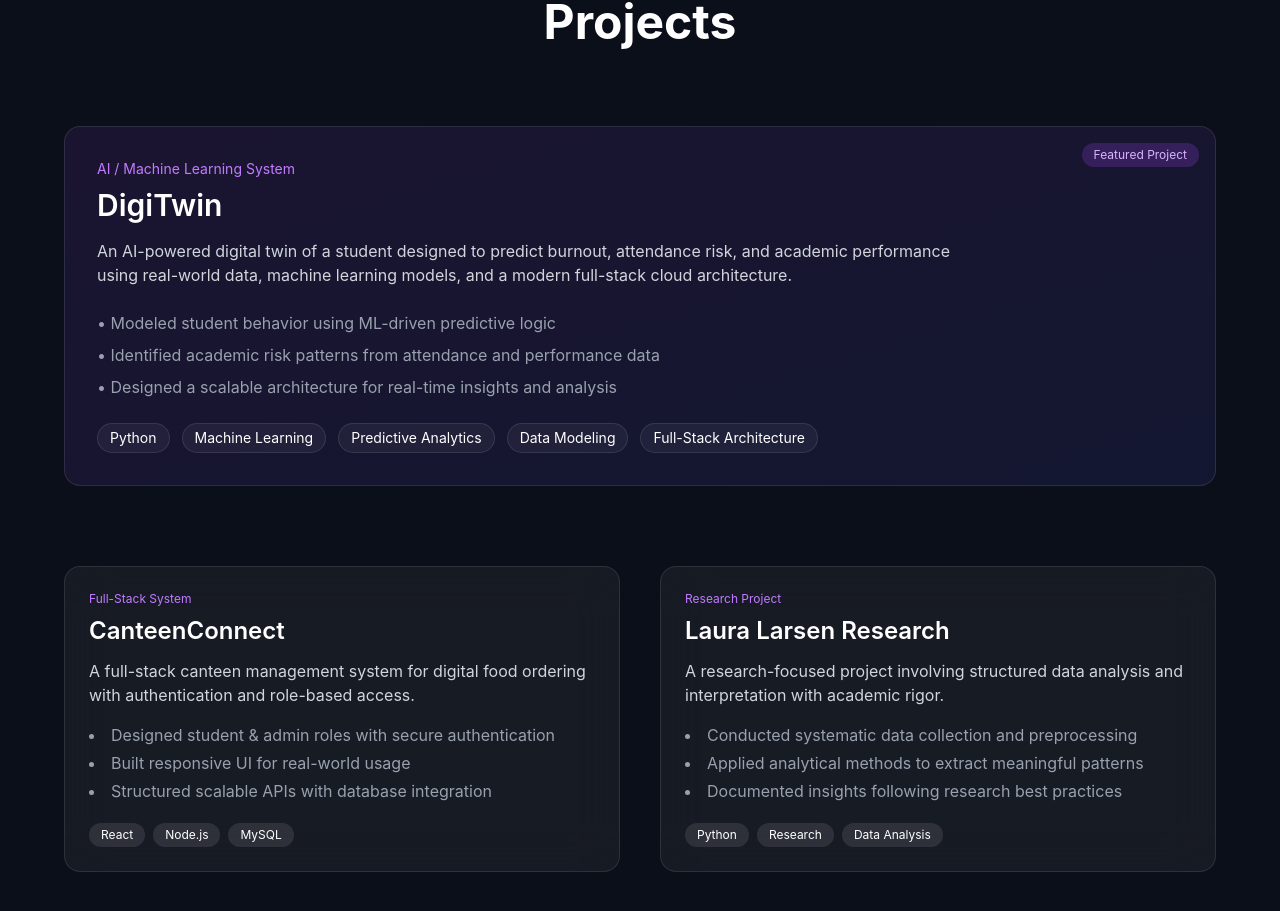
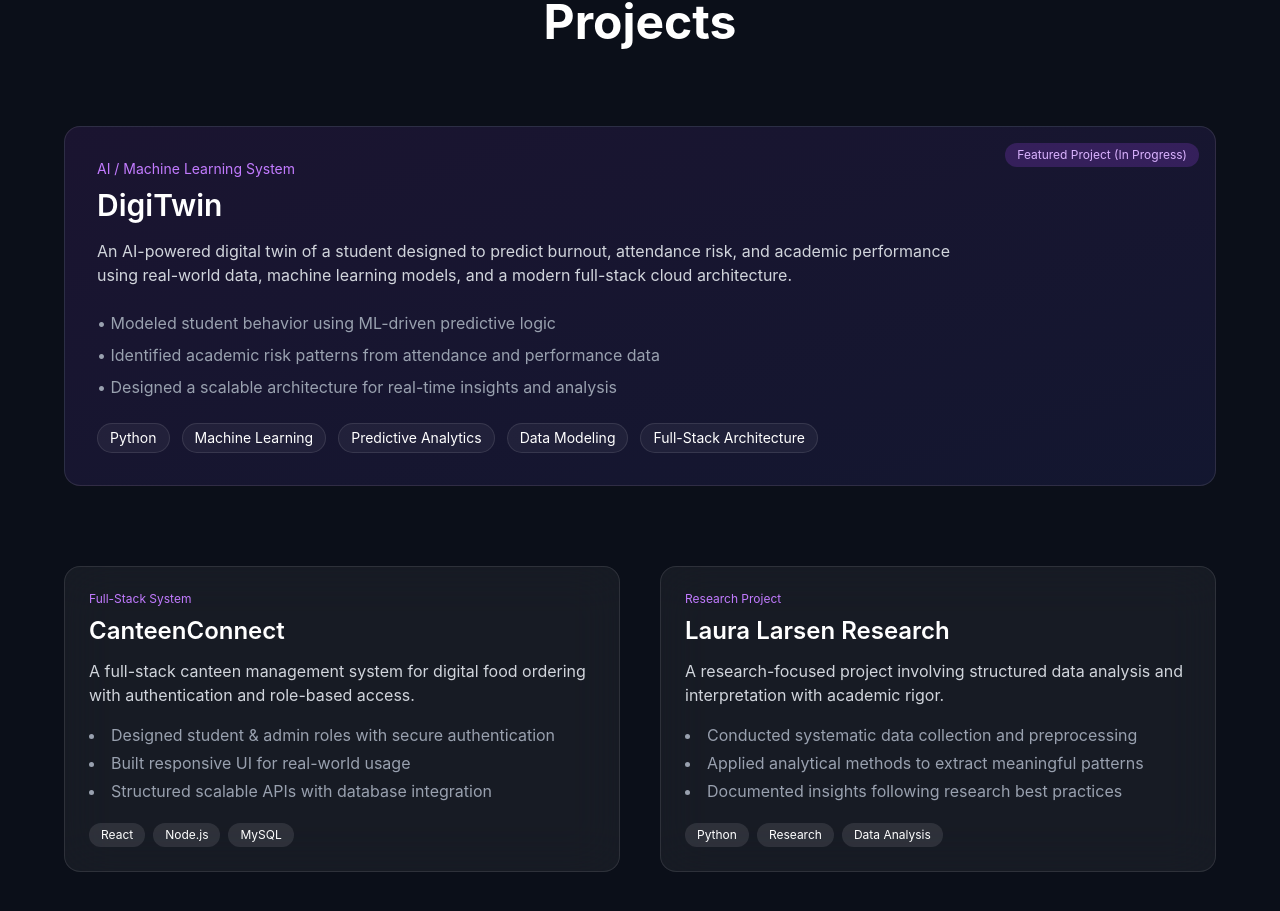
Before and after one commit to Vagvedi/vagvedi-portfolio, a React (Vite) app: page / in a window 1280 px wide. Shown: the part 2436-3347 px from the top of the page. Built offline with nearby package versions, Linux system fonts and the light colour scheme.

Commit message:
Adding Progress state in projects

```diff
--- a/src/components/Projects.jsx
+++ b/src/components/Projects.jsx
@@ -68,7 +68,7 @@ export default function Projects() {
         >
           <span className="absolute top-4 right-4 text-xs px-3 py-1
                            rounded-full bg-purple-500/20 text-purple-300">
-            Featured Project
+            Featured Project (In Progress)
           </span>
 
           <p className="text-sm text-purple-400 mb-2">
```
